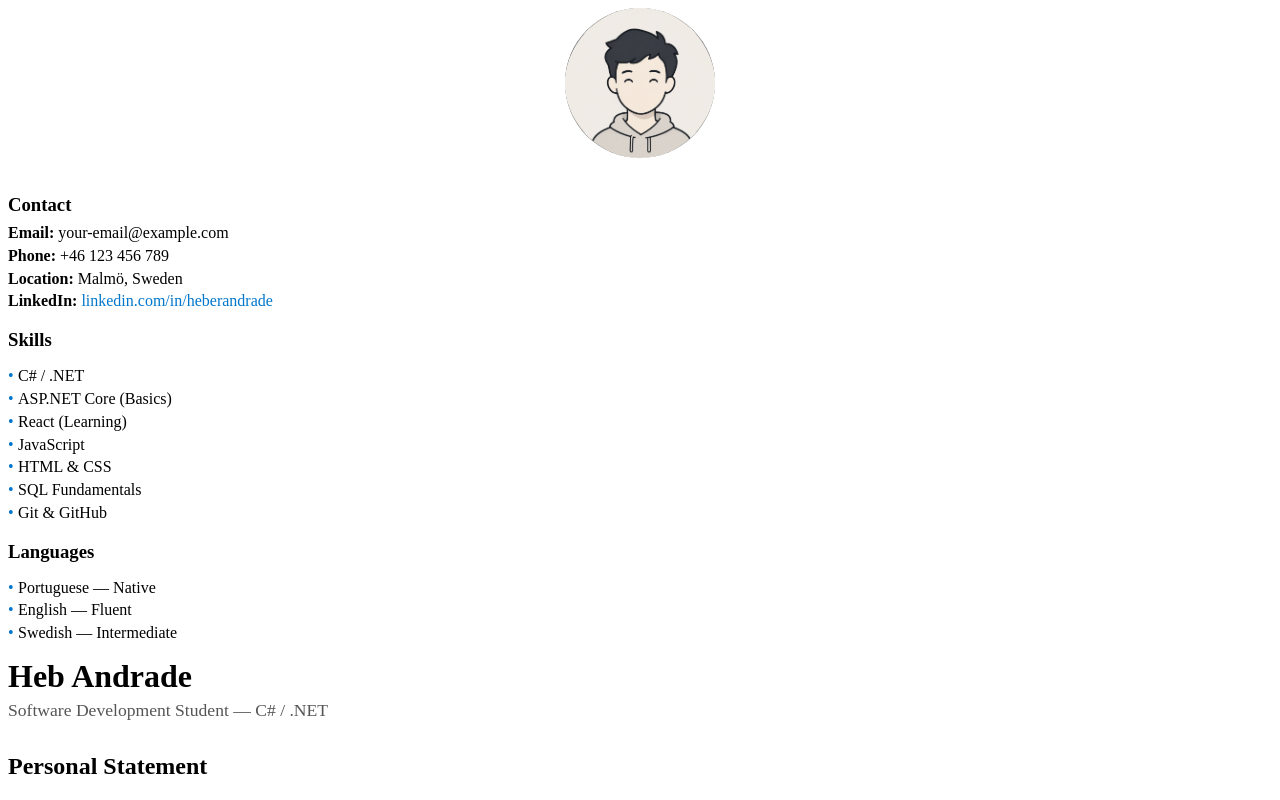
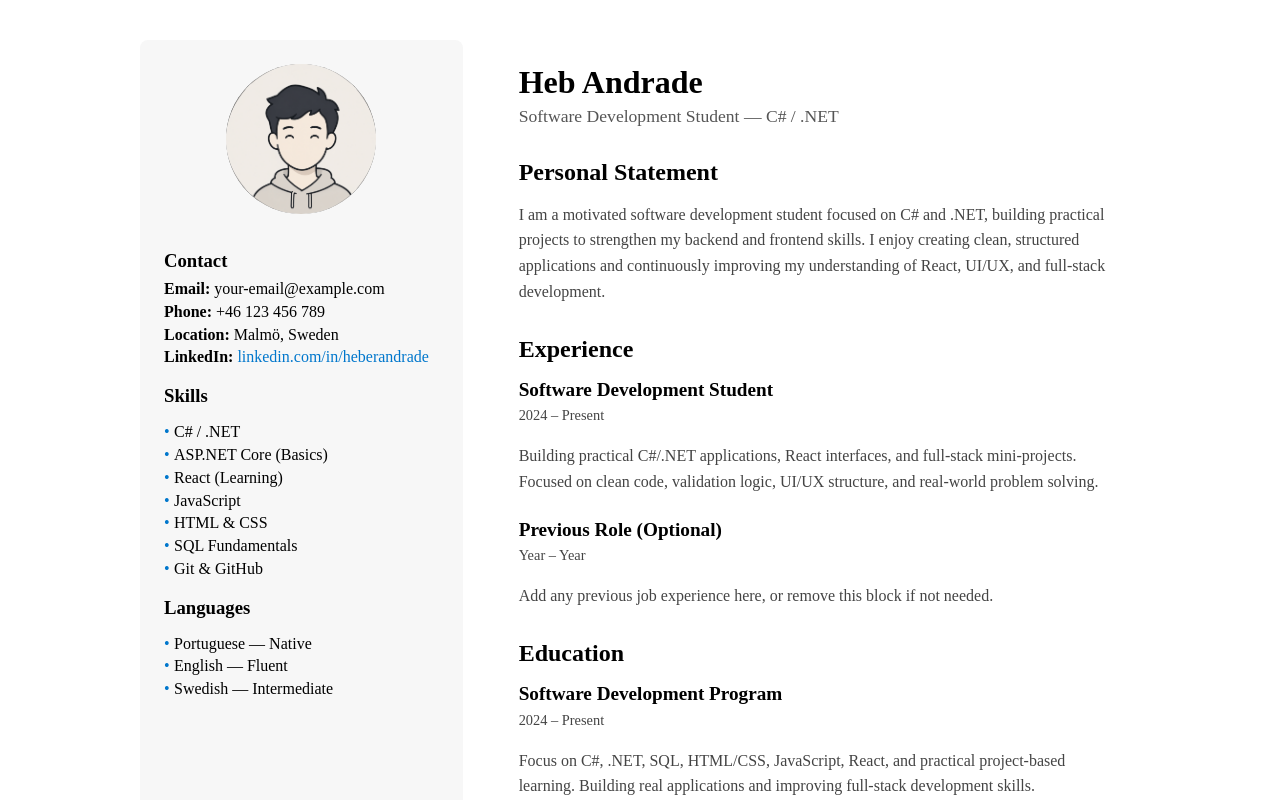
Before and after one commit to IdesignerSe/cv-react, a React (Vite) app: page / in a window 1280 px wide. Shown: the top 800 px of the page. Built offline with nearby package versions, Linux system fonts and the light colour scheme.

Commit message:
CSS two columns

```diff
--- a/src/index.css
+++ b/src/index.css
@@ -1,3 +1,22 @@
+.cv-container {
+  display: grid;
+  grid-template-columns: 1fr 2fr; /* Left column smaller, right column bigger */
+  gap: 2rem;
+  max-width: 1000px;
+  margin: 0 auto;
+  padding: 2rem;
+}
+
+.left-column {
+  background: #f7f7f7;
+  padding: 1.5rem;
+  border-radius: 8px;
+}
+
+.right-column {
+  padding: 1.5rem;
+}
+
 .profile-photo {
   text-align: center;
   margin-bottom: 2rem;
```
